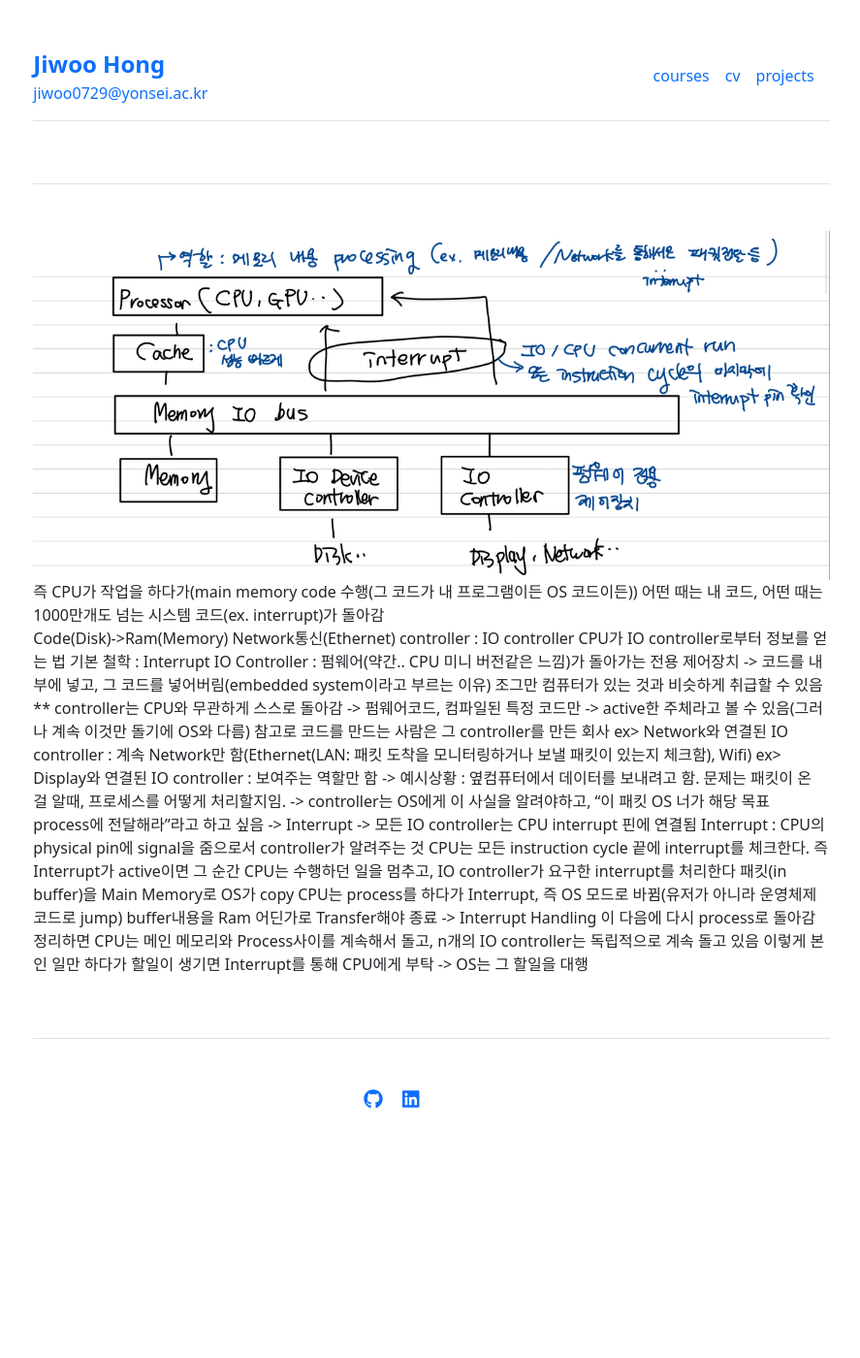
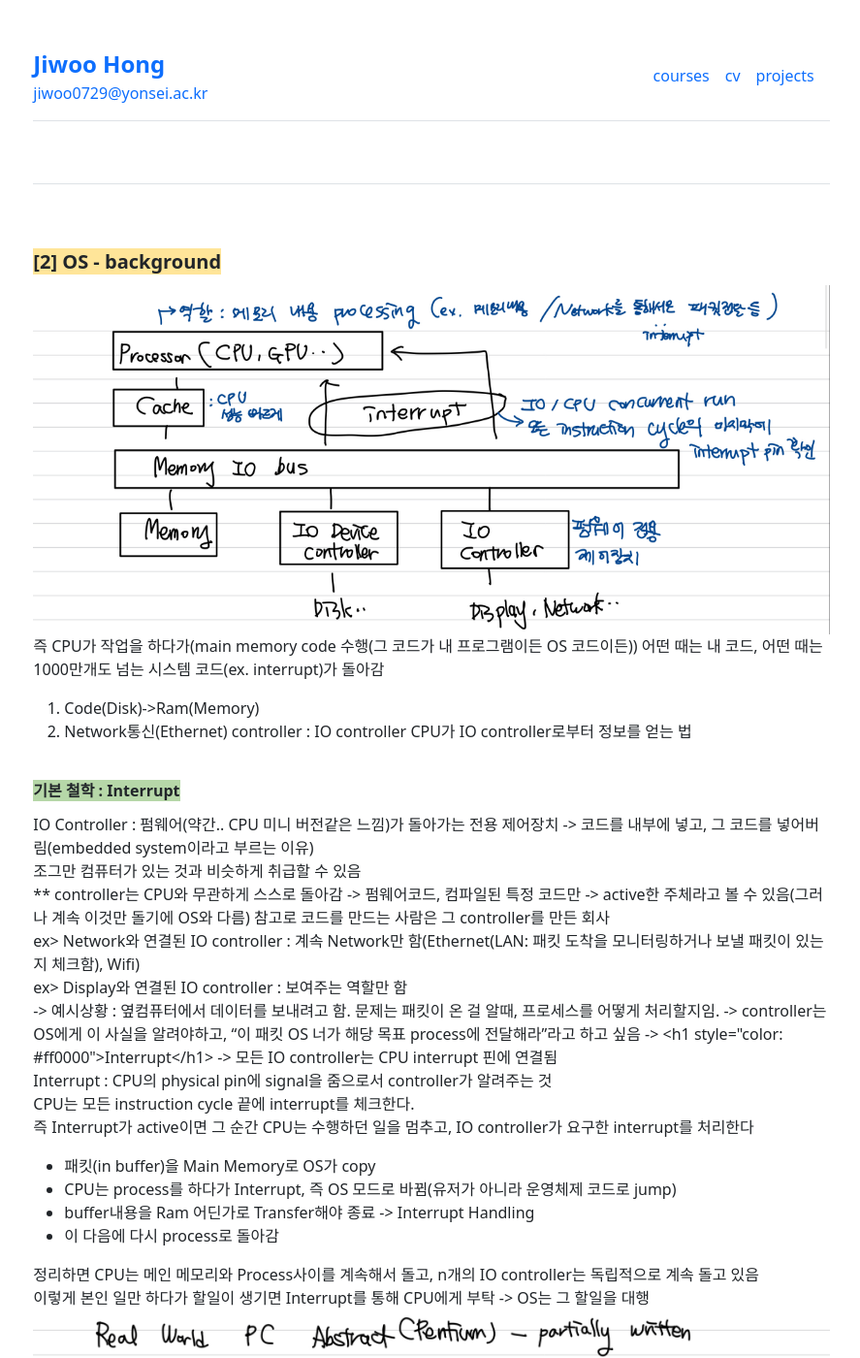
Before and after one commit to JiwooHong01/JiwooHong01.github.io, a Jekyll site: the page built from courses/os/L2.md, in a window 1280 px wide and 1400 px high. Shown: the whole window at 97% size, without its empty margins (195-1082 px from the left). Built offline with Jekyll 4.4.1, drawn with Linux system fonts in a browser that asks for light colours; our own code applies the rules of GitHub Pages for plain Markdown files.

Commit message:
Update L2.md

```diff
--- a/courses/os/L2.md
+++ b/courses/os/L2.md
@@ -1,23 +1,27 @@
+<h1><span class="highlight-title">[2] OS - background</span></h1>
 <img src="./images/L2_1.jpeg" alt="System_overview" width="100%"/>
-즉 CPU가 작업을 하다가(main memory code 수행(그 코드가 내 프로그램이든 OS 코드이든)) 어떤 때는 내 코드, 어떤 때는 1000만개도 넘는 시스템 코드(ex. interrupt)가 돌아감<br>
-Code(Disk)->Ram(Memory)
-Network통신(Ethernet) controller : IO controller
+즉 CPU가 작업을 하다가(main memory code 수행(그 코드가 내 프로그램이든 OS 코드이든)) 어떤 때는 내 코드, 어떤 때는 1000만개도 넘는 시스템 코드(ex. interrupt)가 돌아감
+1. Code(Disk)->Ram(Memory)
+2. Network통신(Ethernet) controller : IO controller
 CPU가 IO controller로부터 정보를 얻는 법
-기본 철학 : Interrupt
-IO Controller : 펌웨어(약간.. CPU 미니 버전같은 느낌)가 돌아가는 전용 제어장치 -> 코드를 내부에 넣고, 그 코드를 넣어버림(embedded system이라고 부르는 이유)
-조그만 컴퓨터가 있는 것과 비슷하게 취급할 수 있음
-** controller는 CPU와 무관하게 스스로 돌아감 -> 펌웨어코드, 컴파일된 특정 코드만 -> active한 주체라고 볼 수 있음(그러나 계속 이것만 돌기에 OS와 다름) 참고로  코드를 만드는 사람은 그 controller를 만든 회사
-ex> Network와 연결된 IO controller : 계속 Network만 함(Ethernet(LAN: 패킷 도착을 모니터링하거나 보낼 패킷이 있는지 체크함), Wifi)
-ex> Display와 연결된 IO controller : 보여주는 역할만 함
--> 예시상황 : 옆컴퓨터에서 데이터를 보내려고 함. 문제는 패킷이 온 걸 알때, 프로세스를 어떻게 처리할지임. -> controller는 OS에게 이 사실을 알려야하고, "이 패킷 OS 너가 해당 목표 process에 전달해라"라고 하고 싶음 -> Interrupt
--> 모든 IO controller는 CPU interrupt 핀에 연결됨
-Interrupt : CPU의 physical pin에 signal을 줌으로서 controller가 알려주는 것
-CPU는 모든 instruction cycle 끝에 interrupt를 체크한다.
-즉 Interrupt가 active이면 그 순간 CPU는 수행하던 일을 멈추고, IO controller가 요구한 interrupt를 처리한다
-패킷(in buffer)을 Main Memory로 OS가 copy
-CPU는 process를 하다가 Interrupt, 즉 OS 모드로 바뀜(유저가 아니라 운영체제 코드로 jump)
-buffer내용을 Ram 어딘가로 Transfer해야 종료 -> Interrupt Handling
-이 다음에 다시 process로 돌아감
+<h1><span class="highlight-text">기본 철학 : Interrupt</span></h1>
+IO Controller : 펌웨어(약간.. CPU 미니 버전같은 느낌)가 돌아가는 전용 제어장치 -> 코드를 내부에 넣고, 그 코드를 넣어버림(embedded system이라고 부르는 이유)<br>
+조그만 컴퓨터가 있는 것과 비슷하게 취급할 수 있음<br>
+** controller는 CPU와 무관하게 스스로 돌아감 -> 펌웨어코드, 컴파일된 특정 코드만 -> active한 주체라고 볼 수 있음(그러나 계속 이것만 돌기에 OS와 다름) 참고로  코드를 만드는 사람은 그 controller를 만든 회사<br>
+ex> Network와 연결된 IO controller : 계속 Network만 함(Ethernet(LAN: 패킷 도착을 모니터링하거나 보낼 패킷이 있는지 체크함), Wifi)<br>
+ex> Display와 연결된 IO controller : 보여주는 역할만 함<br>
+-> 예시상황 : 옆컴퓨터에서 데이터를 보내려고 함. 문제는 패킷이 온 걸 알때, 프로세스를 어떻게 처리할지임. -> controller는 OS에게 이 사실을 알려야하고, "이 패킷 OS 너가 해당 목표 process에 전달해라"라고 하고 싶음 -> <h1 style="color: #ff0000">Interrupt</h1>
+-> 모든 IO controller는 CPU interrupt 핀에 연결됨<br>
+Interrupt : CPU의 physical pin에 signal을 줌으로서 controller가 알려주는 것<br>
+CPU는 모든 instruction cycle 끝에 interrupt를 체크한다.<br>
+즉 Interrupt가 active이면 그 순간 CPU는 수행하던 일을 멈추고, IO controller가 요구한 interrupt를 처리한다<br>
+- 패킷(in buffer)을 Main Memory로 OS가 copy
+- CPU는 process를 하다가 Interrupt, 즉 OS 모드로 바뀜(유저가 아니라 운영체제 코드로 jump)
+- buffer내용을 Ram 어딘가로 Transfer해야 종료 -> Interrupt Handling
+- 이 다음에 다시 process로 돌아감
+
 정리하면
-CPU는 메인 메모리와 Process사이를 계속해서 돌고, n개의 IO controller는 독립적으로 계속 돌고 있음
-이렇게 본인 일만 하다가 할일이 생기면 Interrupt를 통해 CPU에게 부탁 -> OS는 그 할일을 대행
+CPU는 메인 메모리와 Process사이를 계속해서 돌고, n개의 IO controller는 독립적으로 계속 돌고 있음<br>
+이렇게 본인 일만 하다가 할일이 생기면 Interrupt를 통해 CPU에게 부탁 -> OS는 그 할일을 대행<br>
+<img src="./images/L2_2.jpeg" alt="Real-World PC Abstract(Pentium)" width="100%"/>
+<img src="./images/L2_3.jpeg" alt="Real-World Embedded System Abstract" width="100%"/>
```
